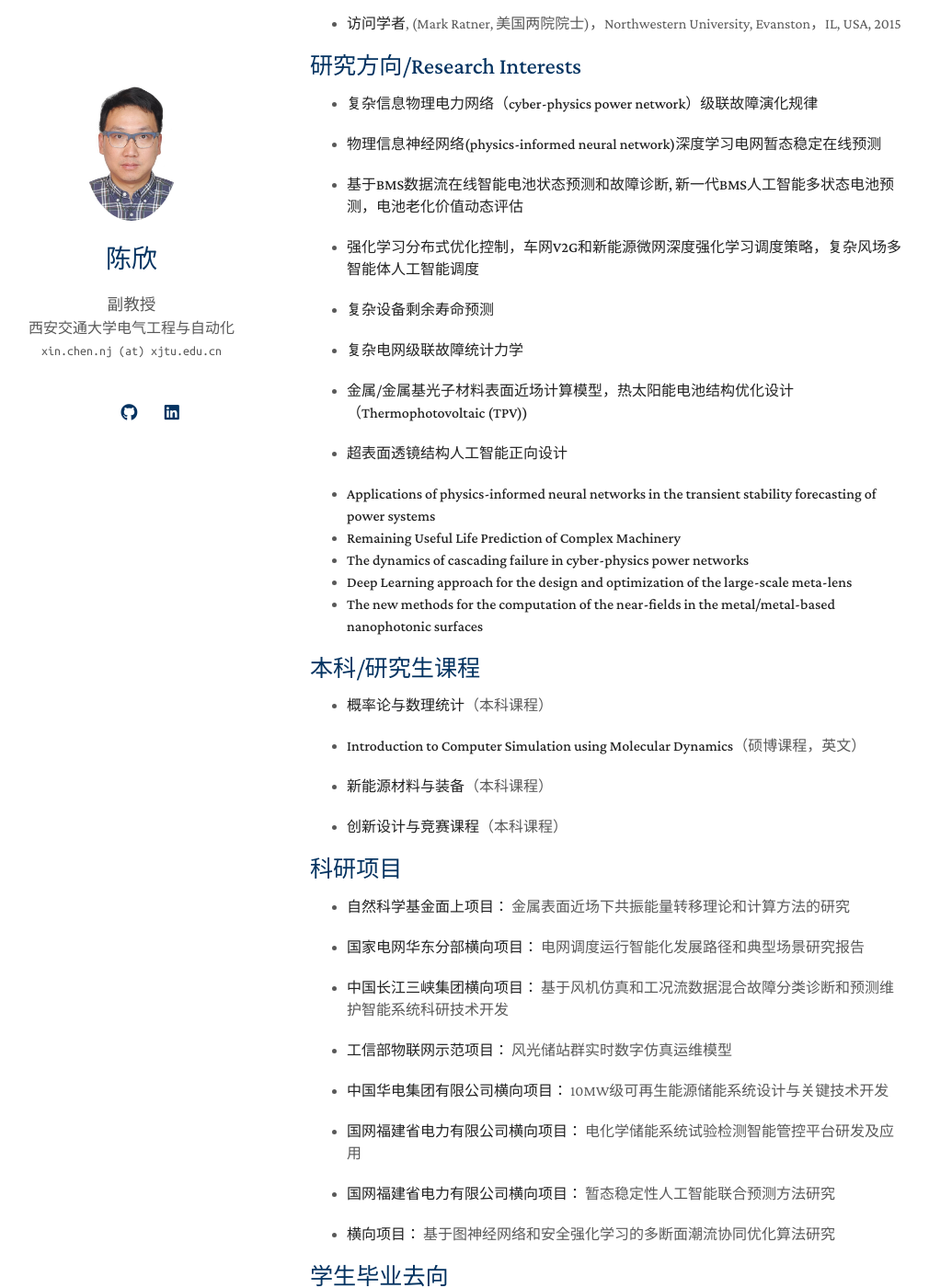
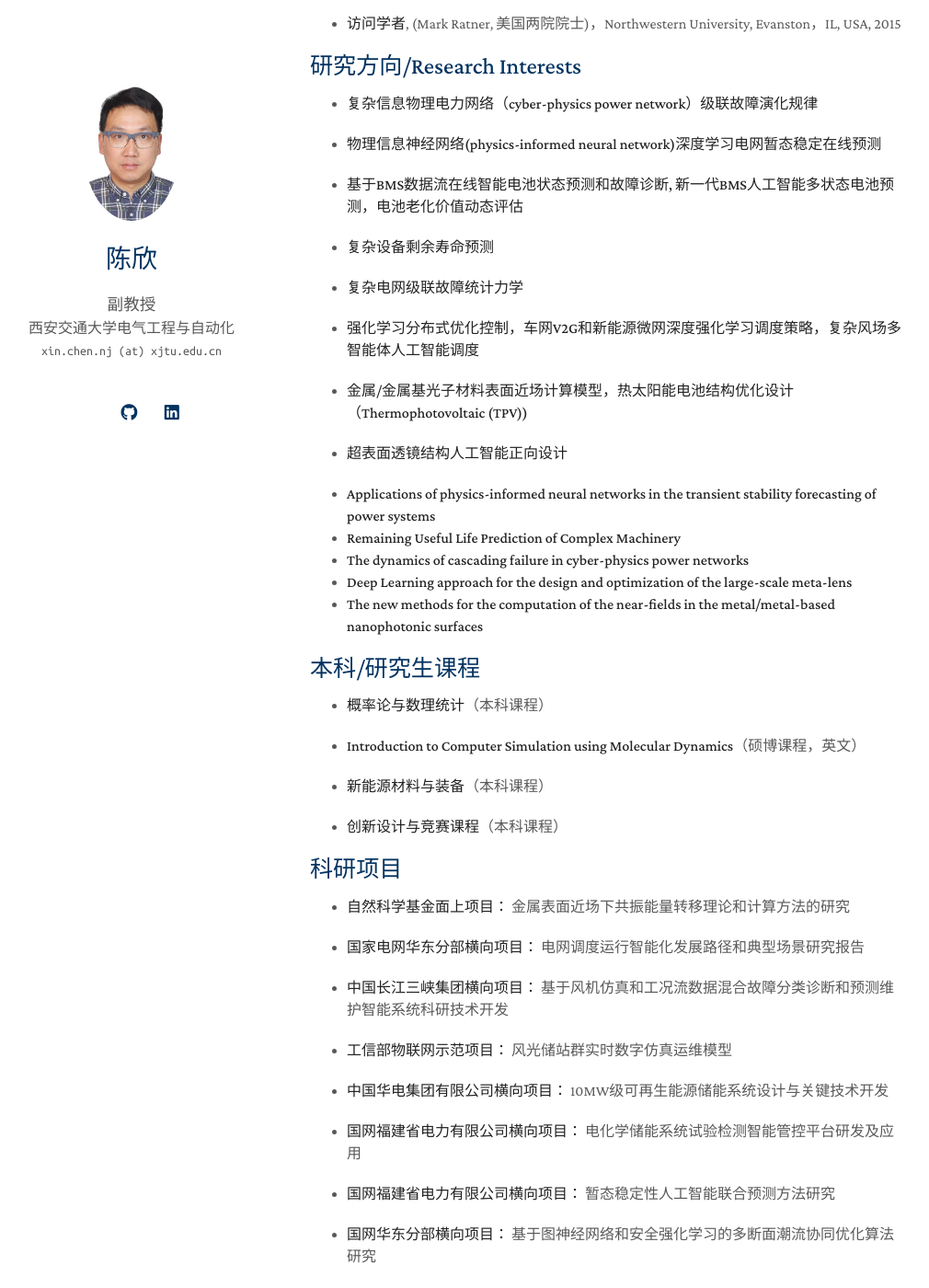
Before and after one commit to IntelligentEnergy/IntelligentEnergy.github.io, a Jekyll site: the page built from index.md, in a window 1280 px wide and 1400 px high, scrolled down 624 px. Shown: the whole window at 92% size, without its empty margins (133-1143 px from the left). Built offline with Jekyll 4.4.1, drawn with Linux system fonts in a browser that asks for light colours; nearby versions of some CDN libraries; a style sheet for code colours, icons or effects is not loaded; our own code applies the rules of GitHub Pages for plain Markdown files; some of the changed lines change nothing that is shown; some of the changed text lies outside the part shown.

Commit message:
Update index.md

```diff
--- a/index.md
+++ b/index.md
@@ -40,11 +40,11 @@
 
 - **基于BMS数据流在线智能电池状态预测和故障诊断, 新一代BMS人工智能多状态电池预测，电池老化价值动态评估**
 
-- **强化学习分布式优化控制，车网V2G和新能源微网深度强化学习调度策略，复杂风场多智能体人工智能调度**
-
 - **复杂设备剩余寿命预测**
 
 - **复杂电网级联故障统计力学**
+
+- **强化学习分布式优化控制，车网V2G和新能源微网深度强化学习调度策略，复杂风场多智能体人工智能调度**
 
 - **金属/金属基光子材料表面近场计算模型，热太阳能电池结构优化设计（Thermophotovoltaic (TPV))**
 
@@ -83,7 +83,10 @@
 
 - **国网福建省电力有限公司横向项目：** 暂态稳定性人工智能联合预测方法研究
 
-- **横向项目：** 基于图神经网络和安全强化学习的多断面潮流协同优化算法研究
+- **国网华东分部横向项目：** 基于图神经网络和安全强化学习的多断面潮流协同优化算法研究
+
+- **广东电网横向项目：** 电网友好的储充一体化系统动态价值评估与优化调控技术研究
+
 
 ## 学生毕业去向
 
```
